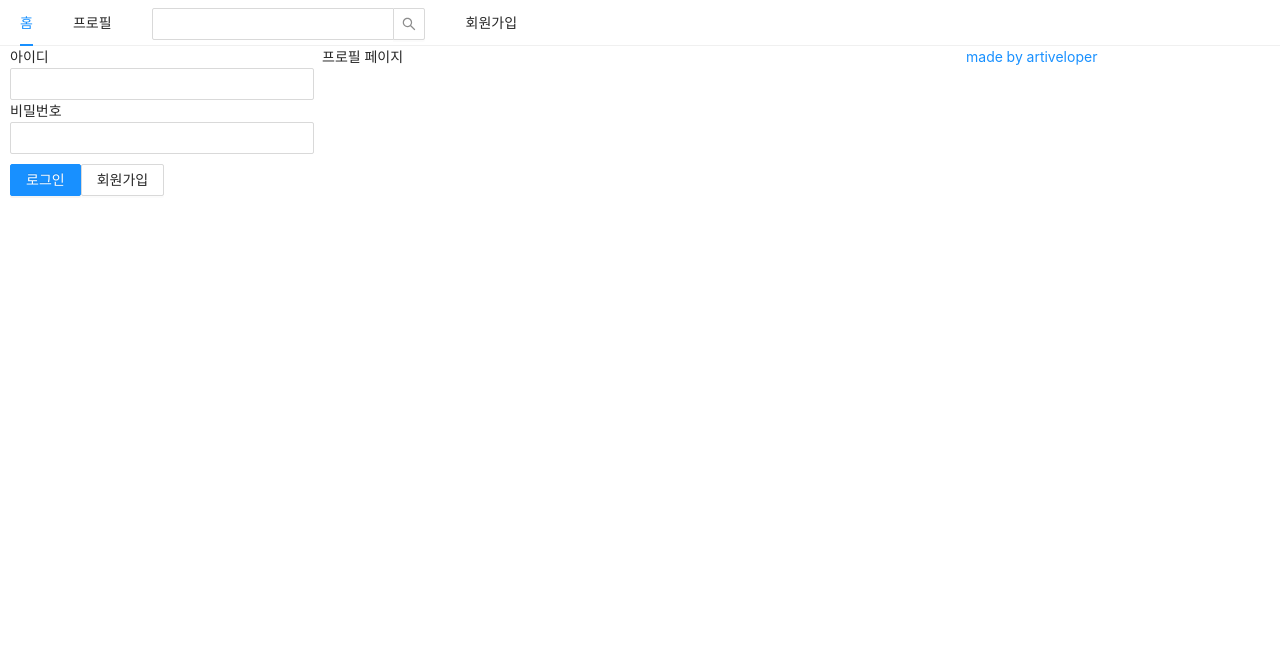
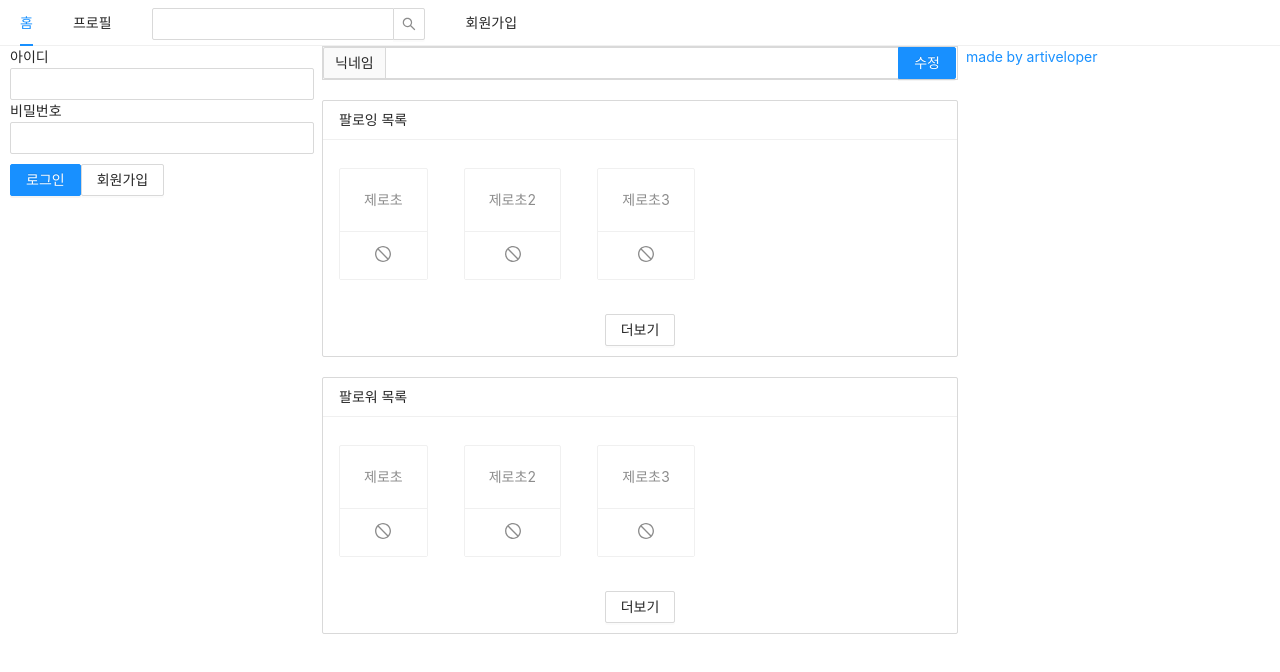
Before and after one commit to artiveloper/inflearn-nodebird, a Next.js app: page /profile in a window 1280 px wide. Shown: the top 672 px of the page. Built offline with nearby package versions, Linux system fonts and the light colour scheme.

Commit message:
프로필 페이지 만들기

```diff
--- /dev/null
+++ b/components/FollowList.js
@@ -0,0 +1,36 @@
+import React from 'react'
+import PropTypes from 'prop-types'
+import {List, Button, Card} from 'antd'
+import {StopOutlined} from '@ant-design/icons'
+
+const FollowerList = ({header, data}) => {
+    return (
+        <List
+            style={{marginBottom: 20}}
+            grid={{gutter: 4, xs: 2, md:3}}
+            size="small"
+            header={<div>{header}</div>}
+            loadMore={
+                <div style={{textAlign: 'center', margin:'10px 0'}}>
+                    <Button>더보기</Button>
+                </div>
+            }
+            bordered
+            dataSource={data}
+            renderItem={(item) => (
+                <List.Item style={{marginTop: 20}}>
+                    <Card actions={[<StopOutlined key="stop" />]}>
+                        <Card.Meta description={item.nickname} />
+                    </Card>
+                </List.Item>
+            )}
+        />
+    )
+}
+
+FollowerList.propTypes = {
+    header: PropTypes.string.isRequired,
+    data: PropTypes.array.isRequired,
+}
+
+export default FollowerList
--- /dev/null
+++ b/components/NicknameEditForm.js
@@ -0,0 +1,19 @@
+import React, {useMemo} from 'react'
+import {Form, Input} from 'antd'
+
+const NicknameEditForm = () => {
+
+    const style = useMemo(() => ({
+        marginBottom: '20px',
+        border: '1px solid #d9d9d9',
+        paddig: '20px'
+    }), [])
+
+    return (
+        <Form style={style}>
+            <Input.Search addonBefore="닉네임" enterButton="수정"/>
+        </Form>
+    )
+}
+
+export default NicknameEditForm
--- a/pages/profile.js
+++ b/pages/profile.js
@@ -1,15 +1,23 @@
 import React from 'react'
 import AppLayout from '../components/AppLayout';
 import Head from 'next/head';
+import FollowList from '../components/FollowList';
+import NicknameEditForm from '../components/NicknameEditForm';
 
 const Profile = () => {
+
+    const followers = [{nickname: '제로초'}, {nickname: '제로초2'}, {nickname: '제로초3'}]
+    const followings = [{nickname: '제로초'}, {nickname: '제로초2'}, {nickname: '제로초3'}]
+
     return (
         <>
             <Head>
-                <title>NodeBird | 프로필</title>
+                <title>프로필 | NodeBird</title>
             </Head>
             <AppLayout>
-                <div>프로필 페이지</div>
+                <NicknameEditForm />
+                <FollowList header="팔로잉 목록" data={followings}/>
+                <FollowList header="팔로워 목록" data={followers}/>
             </AppLayout>
         </>
     )
```
